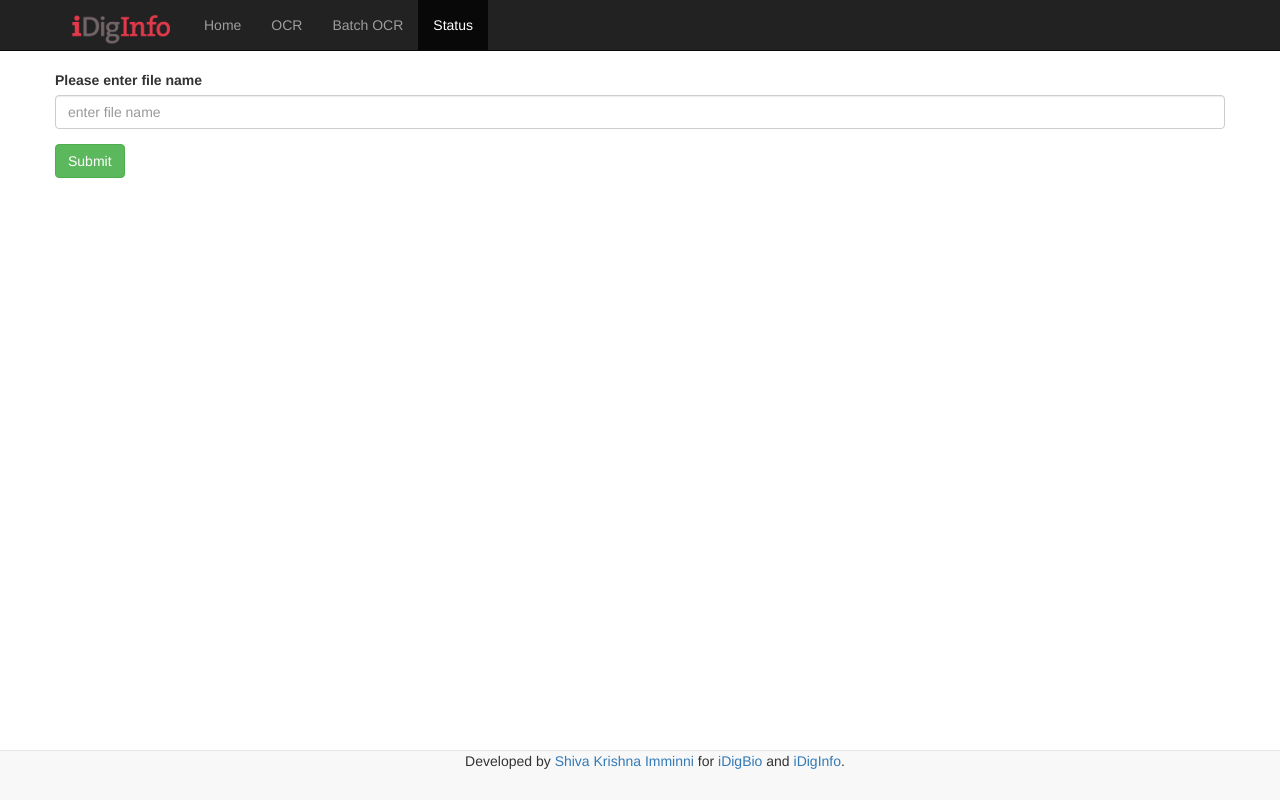
After one commit to idiginfo/ocr, a Flask app: page /status in a window 1280 px wide. The commit adds this page. Run offline with Flask 2, Linux system fonts and the light colour scheme; some libraries are stand-ins or nearby versions.

Commit message:
Shouldn?t accept a file with a name that we already have. Turn the directory listing on.

```diff
--- a/app/templates/base.html
+++ b/app/templates/base.html
@@ -30,6 +30,7 @@
 					<li class="active" id="homemenu"><a href="/home">Home</a></li>
 					<li id="ocrmenu"><a href="/ocr">OCR</a></li>
 					<li id="batchmenu"><a href="/batch">Batch OCR</a></li>
+					<li id="statusmenu"><a href="/status">Status</a></li>
 				</ul>
 			</div>
 			<!--/.nav-collapse -->
@@ -43,6 +44,20 @@
 		</ul>
 		{% endif %} {% endwith %} {% block content %}{% endblock %}
 	</div>
+	<div class="clearfix visible-xs-block"></div>
+	<div class="navbar navbar-default navbar-fixed-bottom">
+		<div class="container">
+			<p class="navbar-text">
+			<center>
+
+				Developed by <a
+					href="https://www.linkedin.com/pub/shiva-krishna-imminni/22/8bb/a1b">Shiva
+					Krishna Imminni</a> for <a href="https://www.idigbio.org/">iDigBio</a>
+				and <a href="https://www.idiginfo.org/projects">iDigInfo</a>.
+			</center>
+			</p>
+		</div>
+	</div>
 	<script src="http://code.jquery.com/jquery.min.js"></script>
 	<script src="static/js/bootstrap.min.js"></script>
 	<script>
--- /dev/null
+++ b/app/templates/status.html
@@ -0,0 +1,29 @@
+{% extends "base.html" %}
+{% block content %}
+<div class="row">
+	<div class="col-lg-12">
+		<form class="form-horizontal" role="form" action="status" method="post" name="ocr" enctype="multipart/form-data">
+				<div class="form-group">
+					<label for="file name">Please enter file name</label>
+	    			<input type="text" class="form-control" name="file name" id="file name" placeholder="enter file name" required>
+				</div>
+				<div class="form-group">
+					<button type="submit" class="btn btn-success">Submit</button>
+				</div>
+		</form>
+	</div>
+	<div class="col-lg-12">
+	{% if displayfiles %}
+	<h3>List of batch files submitted:</h3>
+	{% endif %}
+		{% for file in displayfiles %}
+		</ul>
+			<li><a href={{ file }}>{{ file.split("/")[-1] }}</a></li>
+		</ul>
+		 {% endfor %}
+	</div>
+</div>
+{% endblock %}
+{% block scripts %}
+activateMenu("status")
+{% endblock %}
--- a/app/views.py
+++ b/app/views.py
@@ -2,7 +2,7 @@
 This is place where you define all URL types application can be accessed with
 """
 
-from flask import render_template, flash, request
+from flask import render_template, flash, request, redirect
 from flask import jsonify, session, get_flashed_messages, abort
 from app import app
 from businesslogic import jsonvalidator, tesseractdata
@@ -79,8 +79,11 @@ def batchocr():
         flash('require a json file to start batch ocr')
         return render_template("batch.html")
     if fileupload.filename in app.config['DISALLOWED_JSON_FILENAME']:
-        flash('Cannot accept this file name. Please change your file name.')
+        flash("Cannot accept this file name. File name already exist."
+              "Please change your file name and resubmit.")
         return render_template("batch.html")
+    else:
+        app.config['DISALLOWED_JSON_FILENAME'].append(fileupload.filename)
     feedback = jsonvalidator.validate_json(fileupload)
     if feedback:
         iden = "http://ocr.dev.morphbank.net/status/" + feedback
@@ -111,3 +114,15 @@ def status(filename):
         return jsonify(json.load(open(filealtpath, 'r')))
     else:
         abort(404)
+
+
+@app.route('/status', methods=['GET', 'POST'])
+def directorylisting():
+    """
+    route for directory listing and status form
+    """
+    iden = request.form.get('file name')
+    if iden is not None:
+        return redirect("/status/" + iden)
+    return render_template("status.html",
+                           displayfiles=app.config['DIRECTORY_LISTING'])
```
Also changed, not shown: config.py (+17 -3 lines).
